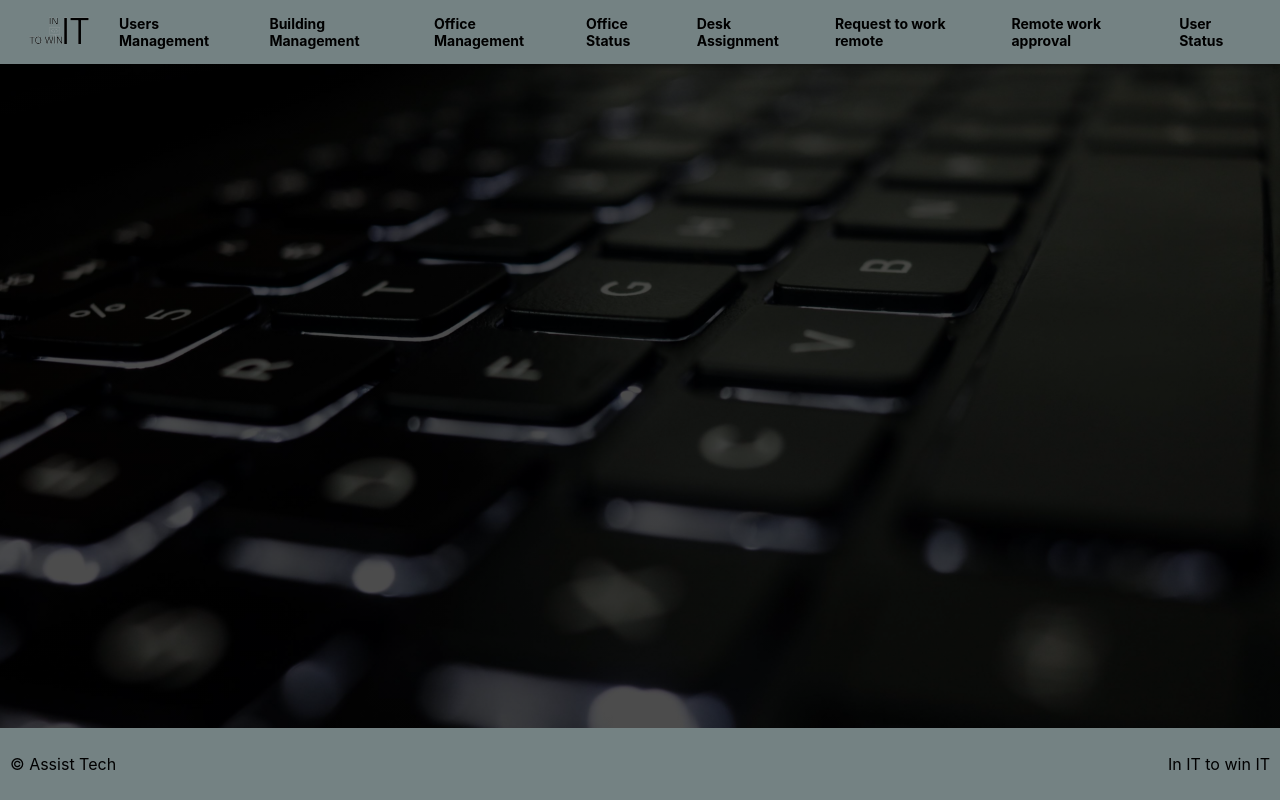
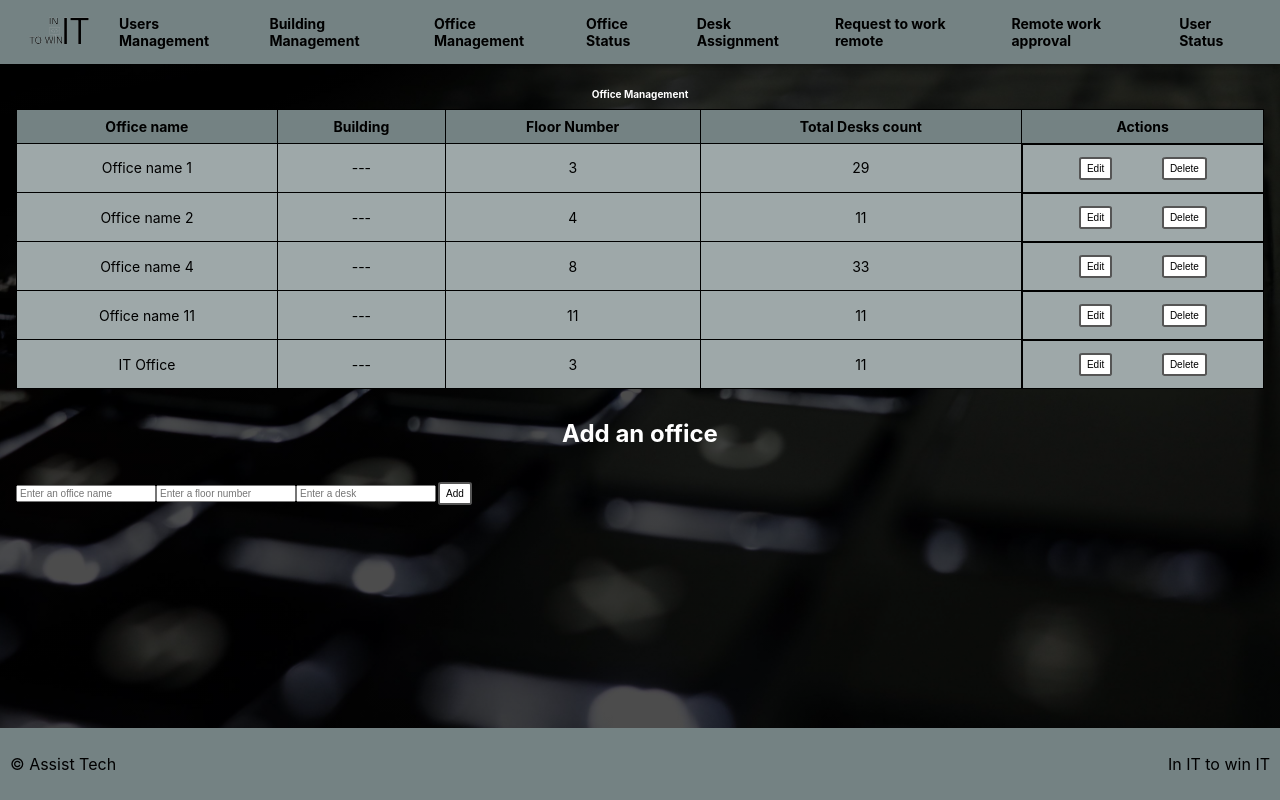
Before and after one commit to Catalinx99/assist-tech, a React (Create React App) app: page /office-management in a window 1280 px wide. Built offline with nearby package versions, Linux system fonts and the light colour scheme; data requests are answered from the project's data file.

Commit message:
Create Office-Management page (#23)
Create Office - Management page with table , buttons and db-json functional

```diff
--- a/db.json
+++ b/db.json
@@ -151,5 +151,37 @@
       "address": "Suceava",
       "id": 9
     }
+  ],
+  "offices": [
+    {
+      "id": 1,
+      "officeName": "Office name 1",
+      "floorsNumber": 3,
+      "deskCount": "29"
+    },
+    {
+      "officeName": "Office name 2",
+      "floorsNumber": 4,
+      "deskCount": "11",
+      "id": 2
+    },
+    {
+      "officeName": "Office name 4",
+      "floorsNumber": 8,
+      "deskCount": "33",
+      "id": 3
+    },
+    {
+      "officeName": "Office name 11",
+      "floorsNumber": 11,
+      "deskCount": "11",
+      "id": 4
+    },
+    {
+      "officeName": "IT Office",
+      "floorsNumber": "3",
+      "deskCount": "11",
+      "id": 5
+    }
   ]
 }
--- a/src/components/App/App.js
+++ b/src/components/App/App.js
@@ -4,6 +4,7 @@ import Footer from '../Footer/Footer';
 import Header from '../Header/Header';
 import ForgotPsw from "../Login/ForgotPsw";
 import LogIn from "../Login/LogIn";
+import OfficeManagement from '../OfficeManagement/OfficeManagement';
 import UsersManagement from '../UsersManagementPage/UsersManagement';
 
 function App() {
@@ -17,6 +18,7 @@ function App() {
             <Header />
             <Route path="/user-management" component={UsersManagement} />
             <Route path="/building-management" component={BuildingManagement} />
+            <Route path="/office-management" component={OfficeManagement} />
             <Footer />
           </div>
         </Switch>
--- /dev/null
+++ b/src/components/OfficeManagement/EditableRowOM.js
@@ -0,0 +1,44 @@
+import "../UsersManagementPage/UsersManagement.css";
+
+const EditableRowOM = ({ editFormData, handleEditFormChange, handleCancelClick }) => {
+  return (
+    <div>
+      <tr className='inputs'>
+        <td>
+          <input
+            type="text"
+            required="required"
+            placeholder='Enter an office name'
+            name='officeName'
+            value={editFormData.officeName}
+            onChange={handleEditFormChange} />
+        </td>
+        <td>
+          <input
+            type="number"
+            required="required"
+            placeholder='Enter a floor number '
+            name='floorsNumber'
+            value={editFormData.floorsNumber}
+            onChange={handleEditFormChange} />
+        </td>
+        <td>
+          <input
+            type="number"
+            required="required"
+            placeholder='Enter a desk '
+            name='deskCount'
+            value={editFormData.deskCount}
+            onChange={handleEditFormChange} />
+        </td>
+        <td>
+          <button type='submit' className="button"> Save </button>
+          <button type='button' onClick={handleCancelClick} className="button">
+            Cancel </button>
+        </td>
+      </tr >
+    </div>
+  )
+}
+
+export default EditableRowOM
--- /dev/null
+++ b/src/components/OfficeManagement/OfficeManagement.js
@@ -0,0 +1,191 @@
+import { useEffect, Fragment, useState } from "react";
+import serviceApi from "../services"
+import "../UsersManagementPage/UsersManagement.css"
+import EditableRowOM from "./EditableRowOM";
+import ReadOnlyRowOM from "./ReadOnlyRowOM";
+
+const OfficeManagement = () => {
+
+  const services = new serviceApi();
+  const [offices, setOffices] = useState([]);
+  const getOffices = () => {
+    services.get('offices').then((data) => {
+      setOffices(data);
+    })
+  }
+  useEffect(() => {
+    getOffices();
+    // eslint-disable-next-line react-hooks/exhaustive-deps
+  }, []);
+
+  const [addFormData, setAddFormData] = useState({
+    officeName: '',
+    floorsNumber: '',
+    deskCount: ''
+  });
+
+  const [editFormData, setEditFormData] = useState({
+    officeName: '',
+    floorsNumber: '',
+    deskCount: ''
+  })
+
+  const [editOfficeId, setEditOfficeId] = useState(null);
+
+
+
+  const handleAddFormChange = (event) => {
+    event.preventDefault();
+
+    const fieldName = event.target.getAttribute('name');
+    const fieldValue = event.target.value;
+
+    const newFormData = { ...addFormData };
+    newFormData[fieldName] = fieldValue;
+
+    setAddFormData(newFormData);
+  };
+
+  const handleEditFormChange = (event) => {
+    event.preventDefault();
+
+    const fieldName = event.target.getAttribute("name");
+    const fieldValue = event.target.value;
+
+    const newFormData = { ...editFormData }
+    newFormData[fieldName] = fieldValue;
+    setEditFormData(newFormData);
+
+  }
+
+  const handleAddFormSubmit = (event) => {
+    event.preventDefault();
+    const newOffice = {
+      officeName: addFormData.officeName,
+      floorsNumber: addFormData.floorsNumber,
+      deskCount: addFormData.deskCount
+    }
+    // const newOffices = [...offices, newOffice]
+    // setOffices(newOffices)
+    services.post('offices', newOffice).then(() => {
+      const newOffices = [...offices, newOffice];
+      setOffices(newOffices);
+    });
+  };
+
+  const handleEditFormSubmit = (event) => {
+    event.preventDefault();
+
+    const editedOffice = {
+      id: editOfficeId,
+      officeName: editFormData.officeName,
+      floorsNumber: editFormData.floorsNumber,
+      deskCount: editFormData.deskCount
+    }
+    services.put(`offices/${editOfficeId}`, editedOffice).then(() => {
+      const newOffices = [...offices];
+
+      const index = offices.findIndex((office) => office.id === editOfficeId);
+      newOffices[index] = editedOffice;
+      setOffices(newOffices);
+    })
+    // const newOffices = [...offices];
+
+    // const index = offices.findIndex((office) => office.id === editOfficeId);
+    // newOffices[index] = editedOffice;
+
+    // setOffices(newOffices);
+    // setEditOfficeId(null);
+
+  }
+
+  const handleEditClick = (event, office) => {
+    event.preventDefault();
+    setEditOfficeId(office.id);
+
+    const formValues = {
+      officeName: office.officeName,
+      floorsNumber: office.floorsNumber,
+      deskCount: office.deskCount
+    }
+    setEditFormData(formValues);
+  }
+
+  const handleCancelClick = () => {
+    setEditOfficeId(null);
+  }
+
+  const handleDeleteClick = (officeId) => {
+    const newOffices = [...offices];
+
+
+    const index = offices.findIndex((office) => office.id === officeId);
+    newOffices.splice(index, 1);
+
+    setOffices(newOffices)
+  }
+
+
+  return (
+    <div className='appContainer'>
+      <form onSubmit={handleEditFormSubmit}>
+        <h2> Office Management </h2>
+        <table>
+          <thead>
+            <tr>
+              <th> Office name </th>
+              <th> Building </th>
+              <th> Floor Number </th>
+              <th> Total Desks count </th>
+              <th> Actions </th>
+            </tr>
+          </thead>
+          <tbody>
+            {offices.map((office, index) =>
+              <>
+                {editOfficeId === office.id ? (
+                  <EditableRowOM
+                    editFormData={editFormData}
+                    handleEditFormChange={handleEditFormChange}
+                    handleCancelClick={handleCancelClick} />
+                ) : (
+                  <ReadOnlyRowOM
+                    office={office}
+                    handleEditClick={handleEditClick}
+                    handleDeleteClick={handleDeleteClick}
+                  />
+                )}
+              </>
+            )}
+          </tbody>
+        </table>
+      </form>
+      <h2> Add an office </h2>
+      <form onSubmit={handleAddFormSubmit}>
+        <input
+          type="text"
+          name="officeName"
+          required="required"
+          placeholder="Enter an office name "
+          onChange={handleAddFormChange}
+        />
+        <input
+          type="number"
+          name="floorsNumber"
+          required="required"
+          placeholder="Enter a floor number "
+          onChange={handleAddFormChange}
+        />
+        <input
+          type="number"
+          name="deskCount"
+          required="required"
+          placeholder="Enter a desk "
+          onChange={handleAddFormChange}
+        />
+        <button type="submit" className="button"> Add </button>
+      </form>
+    </div>
+  )
+}
+export default OfficeManagement
--- /dev/null
+++ b/src/components/OfficeManagement/ReadOnlyRowOM.js
@@ -0,0 +1,20 @@
+import "../UsersManagementPage/UsersManagement.css"
+
+const ReadOnlyRowOM = ({ office, handleEditClick, handleDeleteClick }) => {
+  return (
+    <tr>
+      <td className='officeField'> {office.officeName} </td>
+      <td className='officeField'> --- </td>
+      <td className='officeField'> {office.floorsNumber} </td>
+      <td className='officeField'> {office.deskCount} </td>
+      <td>
+        <button type='button' onClick={(event) => handleEditClick(event, office)} className="button">
+          Edit
+        </button>
+        <button type="button" className="button" onClick={() => handleDeleteClick(office.id)}> Delete </button>
+      </td>
+    </tr >
+  )
+}
+
+export default ReadOnlyRowOM
--- a/src/components/UsersManagementPage/UsersManagement.css
+++ b/src/components/UsersManagementPage/UsersManagement.css
@@ -50,6 +50,7 @@ form * {
 .addContact {
   justify-content: center;
   text-align: center;
+  margin-bottom: 250px;
 }
 .addContact input {
   margin-right: 10px;
```
